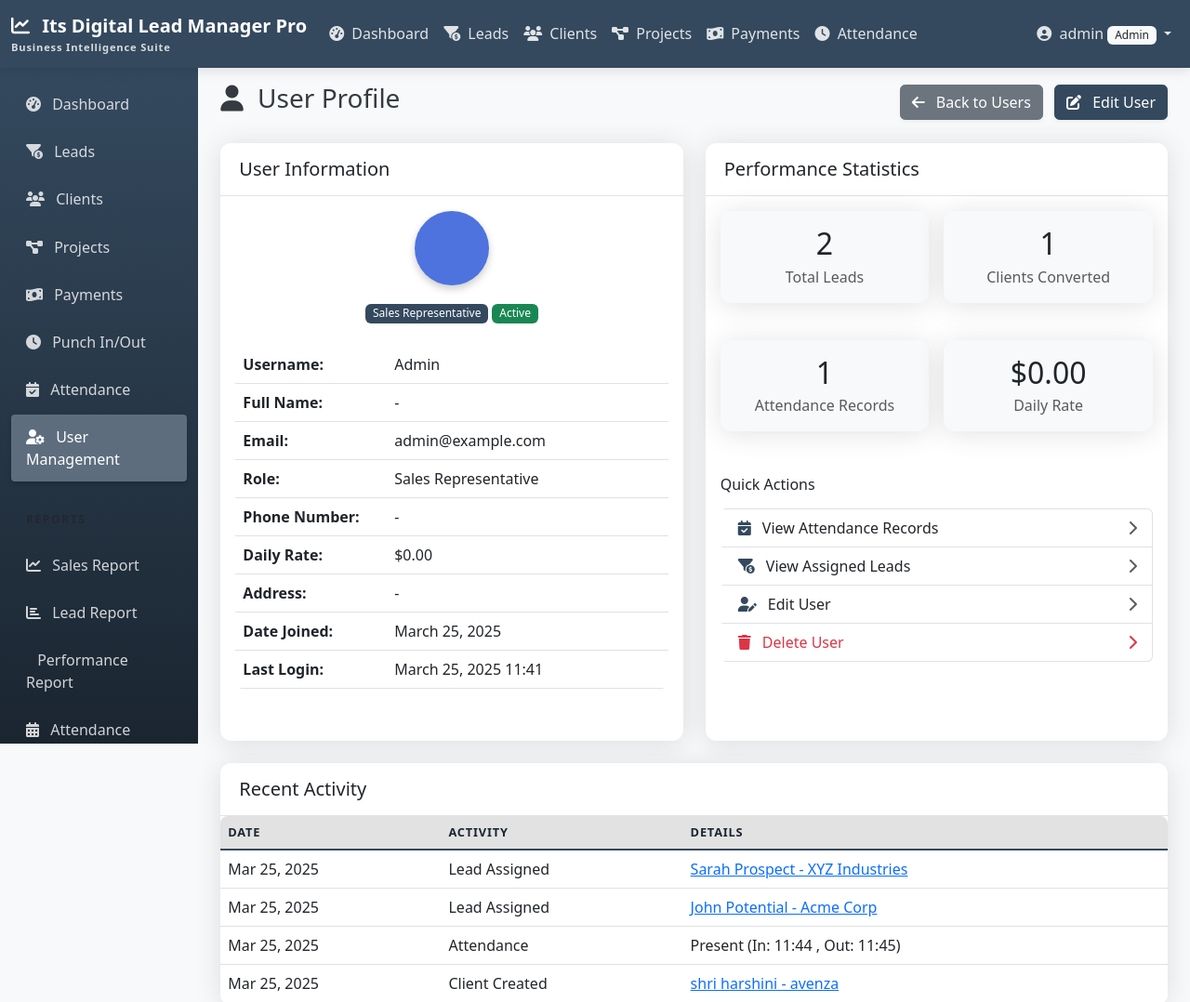
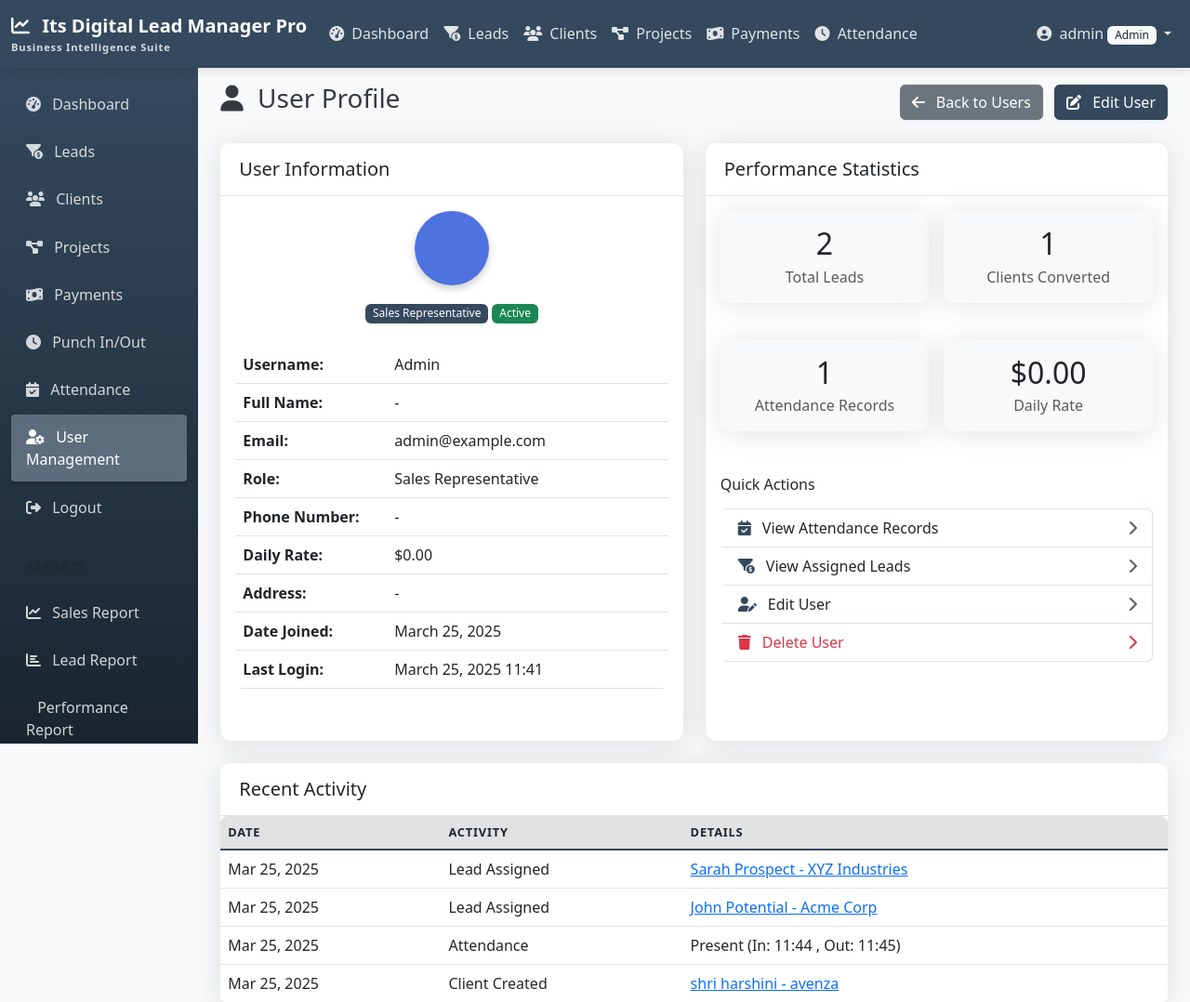
Before and after one commit to pratikgosavii/lead_management_portal, a Django app: page /accounts/users/2/ in a window 1280 px wide. Shown: the top 1078 px of the page at 93% size. Run offline with Django 5.2, Linux system fonts and the light colour scheme; a user stored in the database is signed in; data comes from the database, SQL or seed files in the repository; some libraries are stand-ins or nearby versions.

Commit message:
Assistant checkpoint
Assistant generated file changes:
- lead_management/templates/base.html: Fix logout button to use POST method

---

User prompt:

still not working you are worthless , not even single issue you have fixed

Replit-Commit-Author: Assistant
Replit-Commit-Session-Id: a5b9c15e-e069-4080-9549-ac537b89415d

```diff
--- a/lead_management/templates/base.html
+++ b/lead_management/templates/base.html
@@ -80,6 +80,15 @@
                         </li>
                         {% endif %}
 
+                        <li class="nav-item">
+                            <form method="post" action="{% url 'logout' %}" class="d-inline">
+                                {% csrf_token %}
+                                <button type="submit" class="nav-link border-0 bg-transparent">
+                                    <i class="fas fa-sign-out-alt me-2"></i> Logout
+                                </button>
+                            </form>
+                        </li>
+
                         <li class="nav-heading mt-3 mb-1 px-3 text-muted">
                             <span>Reports</span>
                         </li>
```
